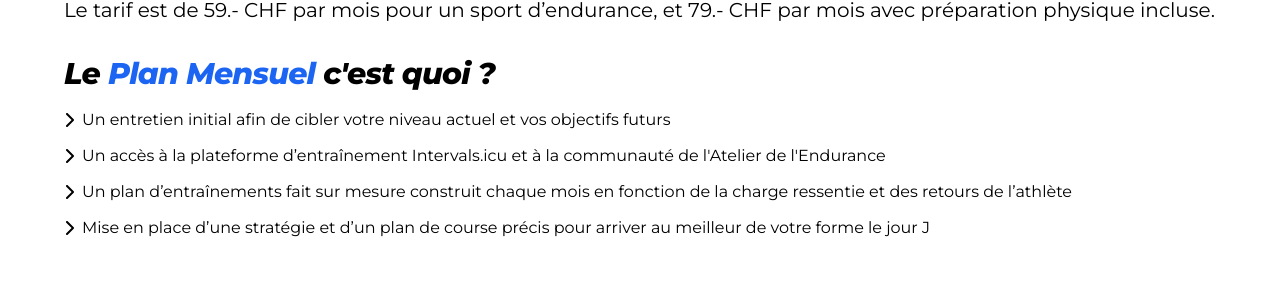
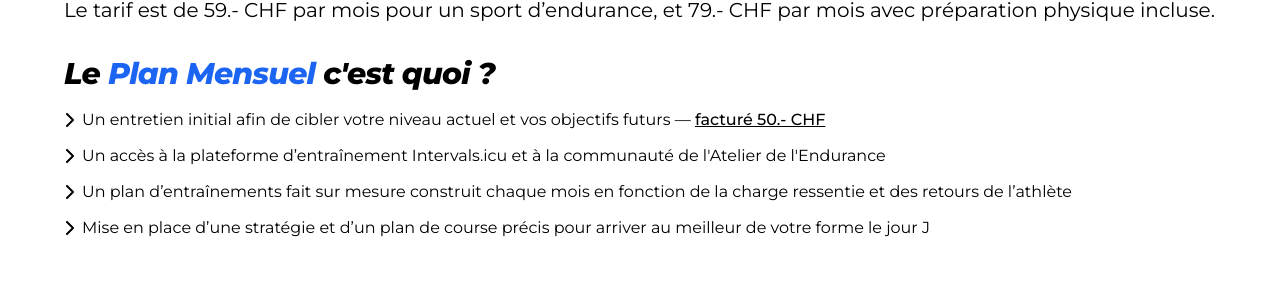
Before and after one commit to dieperid/atelier-endurance, a Jekyll site: the page built from src/pages/programs/mensuel.html, in a window 1280 px wide. Shown: the part 1396-1688 px from the top of the page. Built offline with Jekyll 4.4.1, drawn with Linux system fonts in a browser that asks for light colours; nearby versions of some CDN libraries; some web fonts are replaced.

```diff
--- a/src/pages/coaching.html
+++ b/src/pages/coaching.html
@@ -1,12 +1,13 @@
 ---
 layout: default
 nav_active: coaching
+title: Coaching - Atelier de l'Endurance
 ---
 
 <div class="container mx-auto py-4 px-8 sm:px-16">
     <div class="mx-auto max-w-6xl">
         <div class="flex flex-col justify-center space-y-4 md:space-y-8">
-            <h1 class=" italic text-4xl font-semibold tracking-tight md:text-6xl lg:text-7xl xl:text-8xl">
+            <h1 class="italic text-4xl font-semibold tracking-tight md:text-6xl lg:text-7xl xl:text-8xl">
                 Coaching
             </h1>
             <div class="sm:text-justify">
--- a/src/pages/programs/endurance.html
+++ b/src/pages/programs/endurance.html
@@ -1,11 +1,12 @@
 ---
 layout: default
+title: Endurance - Atelier de l'Endurance
 ---
 
 <div class="container mx-auto py-4 px-8 sm:px-16">
     <div class="mx-auto max-w-6xl space-y-4 md:space-y-8">
         <div class="flex flex-col justify-center space-y-4 md:space-y-8">
-            <h1 class=" italic text-4xl font-semibold tracking-tight md:text-7xl">
+            <h1 class="italic text-4xl font-semibold tracking-tight md:text-6xl lg:text-7xl xl:text-8xl">
                 Endurance
             </h1>
             <div class="lg:text-xl sm:text-justify space-y-3">
@@ -37,7 +38,7 @@ layout: default
         <div class="space-y-4">
             <h2 class="text-3xl font-extrabold tracking-tight sm:text-4xl xl:text-4xl text-left italic">
                 <span>La formule </span>
-                <span class="text-blue-600 ">Endurance</span>
+                <span class="text-blue-600">Endurance</span>
                 <span> c'est quoi ?</span>
             </h2>
             <div>
--- a/src/pages/programs/mensuel.html
+++ b/src/pages/programs/mensuel.html
@@ -1,11 +1,12 @@
 ---
 layout: default
+title: Plan mensuel - Atelier de l'Endurance
 ---
 
 <div class="container mx-auto py-4 px-8 sm:px-16">
     <div class="mx-auto max-w-6xl space-y-4 md:space-y-8">
         <div class="flex flex-col justify-center space-y-4 md:space-y-8">
-            <h1 class=" italic text-4xl font-semibold tracking-tight md:text-7xl">
+            <h1 class="italic text-4xl font-semibold tracking-tight md:text-6xl lg:text-7xl xl:text-8xl">
                 Plan mensuel
             </h1>
             <div class="text-md lg:text-xl sm:text-justify space-y-3">
@@ -27,7 +28,7 @@ layout: default
         <div class="space-y-4">
             <h2 class="text-3xl font-extrabold tracking-tight sm:text-4xl xl:text-4xl text-left italic">
                 <span>Le </span>
-                <span class="text-blue-600 ">Plan Mensuel</span>
+                <span class="text-blue-600">Plan Mensuel</span>
                 <span> c'est quoi ?</span>
             </h2>
             <div>
@@ -41,7 +42,8 @@ layout: default
                             </svg>
                         </div>
                         <p>
-                            Un entretien initial afin de cibler votre niveau actuel et vos objectifs futurs
+                            Un entretien initial afin de cibler votre niveau actuel et vos objectifs futurs —
+                            <span class="font-medium underline">facturé 50.- CHF</span>
                         </p>
                     </li>
                     <li class="flex">
--- a/src/pages/programs/performance.html
+++ b/src/pages/programs/performance.html
@@ -1,11 +1,12 @@
 ---
 layout: default
+title: Performance - Atelier de l'Endurance
 ---
 
 <div class="container mx-auto py-4 px-8 sm:px-16">
     <div class="mx-auto max-w-6xl space-y-4 md:space-y-8">
         <div class="flex flex-col justify-center space-y-4 md:space-y-8">
-            <h1 class=" italic text-4xl font-semibold tracking-tight md:text-7xl">
+            <h1 class="italic text-4xl font-semibold tracking-tight md:text-6xl lg:text-7xl xl:text-8xl">
                 Performance
             </h1>
             <div class="text-md lg:text-xl sm:text-justify space-y-3">
@@ -37,7 +38,7 @@ layout: default
         <div class="space-y-4">
             <h2 class="text-3xl font-extrabold tracking-tight sm:text-4xl xl:text-4xl text-left italic">
                 <span>La formule </span>
-                <span class="text-blue-600 ">Performance</span>
+                <span class="text-blue-600">Performance</span>
                 <span> c'est quoi ?</span>
             </h2>
             <div>
```
Also changed, not shown: src/pages/testimonials.html (+17 -5 lines).
